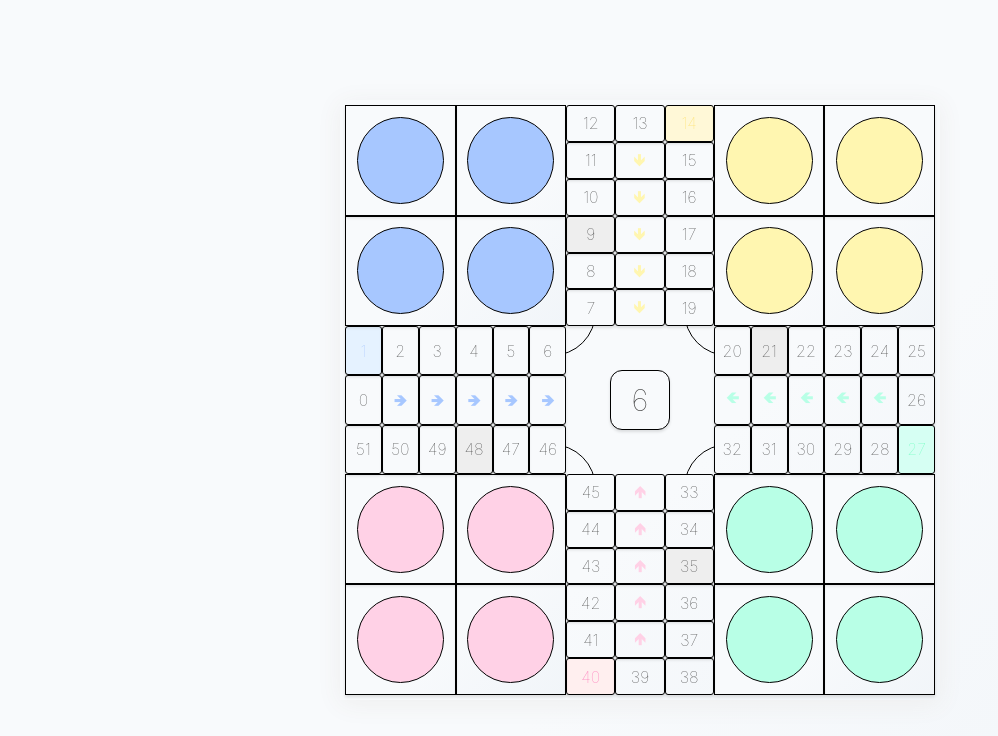
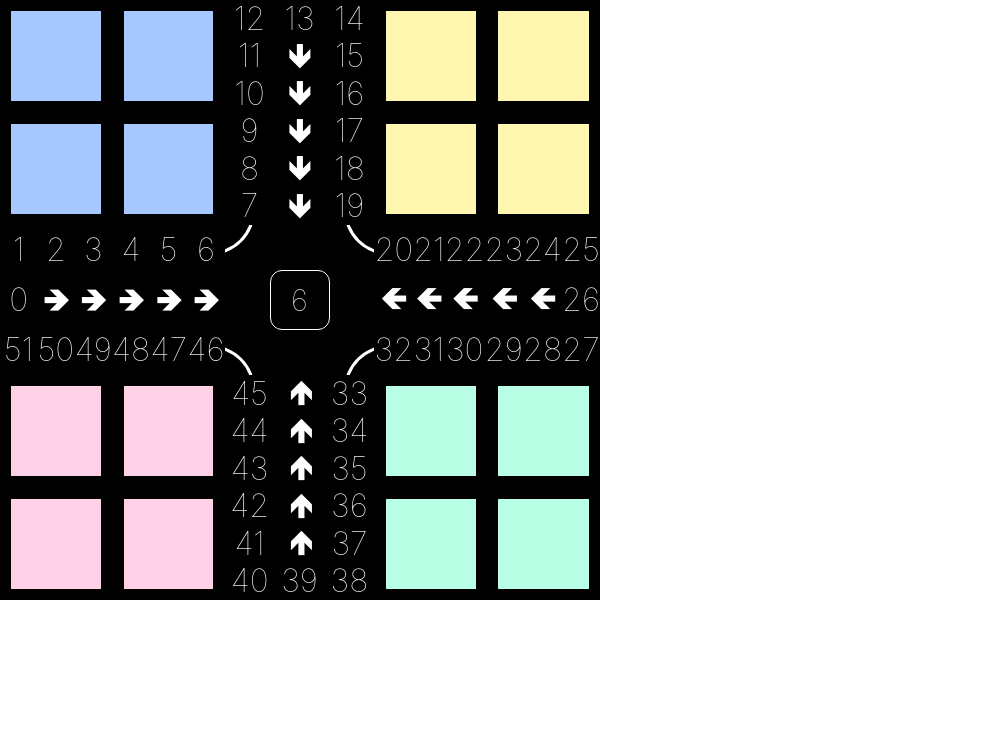
Before and after one commit to Kwshal/LUDO, a plain HTML site: page index.html in a window 1280 px wide. Shown: the whole page, without its empty margins (0-998 px from the left). Drawn offline with Linux system fonts and the light colour scheme.

Commit message:
darkness

```diff
--- a/style.css
+++ b/style.css
@@ -28,7 +28,6 @@
     --dice-dot: #cbd5e1;
     --text-dark: #222;
     --grey-dark: #444;
-    --grey-border: #000000;
     --grey-bg: #eeeeee;
 }
 
@@ -37,23 +36,16 @@
     padding: 0;
     box-sizing: border-box;
     user-select: none;
-    color: var(--grey-dark);
+    color: whitesmoke;
     font-family: 'Inter', 'Arial', sans-serif;
     font-weight: 100;
     line-height: 0;
     /* letter-spacing: 0.02em; */
 }
 
-body {
-    background: var(--board-bg);
-    min-height: 100vh;
-    display: flex;
-    align-items: center;
-    justify-content: center;
-    perspective: 1900px;
-    transform-style: preserve-3d;
+/* body {
     background-color: var(--grey-dark);
-}
+} */
 
 #board {
     width: 100%;
@@ -66,18 +58,15 @@ body {
         "path-4 finish path-2"
         "home-4 path-3 home-3";
     /* gap: 1%; */
-    background: var(--board-bg);
-    /* border-radius: 24px; */
-    box-shadow: 0 4px 24px 0 var(--grey-bg);
-    background-color: var(--grey-dark);
-    padding: 5px;
+    background-color: black;
+    /* padding: 5px; */
 }
 
 
 .home-square {
     box-sizing: border-box;
     display: grid;
-    background: var(--board-bg);
+    /* background: rgb(0, 0, 0); */
     /* border-radius: 12px; */
     grid-template: 1fr 1fr / 1fr 1fr;
     /* gap: 8px; */
@@ -119,13 +108,12 @@ body {
 
 .path-cont {
     display: grid;
-    /* border: var(--border); */
 
     /* background-color: var(--lightgrey); */
     box-sizing: border-box;
     /* padding: 4px; */
     /* gap: 3px; */
-    border-radius: 4px;
+    /* border-radius: 4px; */
 }
 
 .path-cont-1 {
@@ -156,7 +144,6 @@ body {
 
 .finish-square {
     grid-area: finish;
-    /* border: 1px solid #000; */
     display: flex;
     align-items: center;
     justify-content: center;
@@ -167,12 +154,12 @@ body {
 .finish-square .direct {
     height: 60%;
     width: 60%;
-    border: 1px solid var(--grey-border);
     border-radius: 50%;
     position: absolute;
     user-select: none;
     animation: blink 1.5s infinite;
     z-index: 1000;
+    border: 3px solid #fff;
 }
 
 @keyframes blinkk {
@@ -211,21 +198,20 @@ body {
 
 .place-square {
     /* background-color: #00000080; */
-    /* border-radius: 10px; */
-    border: .5px solid var(--grey-border);
+    border-radius: 10px;
     /* border-bottom: 2px solid var(--grey-border); */
     z-index: 1999;
 }
 
 .move-square {
-    box-shadow: 0 2px var(--shadow-light);
-    border: .5px solid var(--grey-border);
+    /* box-shadow: 0 2px var(--shadow-light); */
     /* border-bottom: 2px solid var(--grey-border); */
-    border-radius: 3px;
+    /* border-radius: 3px; */
     display: flex;
     align-items: center;
     justify-content: center;
     position: relative;
+    font-size: 2em;
 }
 
 .move-square,
@@ -233,12 +219,12 @@ body {
     display: flex;
     align-items: center;
     justify-content: center;
-    /* border-radius: 4px; */
+    border-radius: 4px;
     cursor: pointer;
     /* transition: box-shadow 0.3s;
     transition-delay: 1000ms; */
     position: relative;
-    box-shadow: 0px 2px 3px 0px #0000001e;
+    /* box-shadow: 0px 2px 3px 0px var(--shadow-light); */
 
 }
 
@@ -259,12 +245,11 @@ body {
 .token {
     width: 80%;
     aspect-ratio: 1;
-    border-radius: 50%;
+    /* border-radius: 50%; */
     cursor: pointer;
     transition: transform 0.2s;
     z-index: 2;
-    background: white;
-    border: 1px solid var(--grey-border);
+    /* background: white; */
     /* border-bottom: 2px solid var(--grey-border); */
 }
 
@@ -289,38 +274,6 @@ body {
 }
 
 
-.stop {
-    /* border-color: #555555; */
-    background-color: var(--grey-bg);
-}
-
-.blue-stop {
-    /* border-color: var(--token-blue-soft); */
-    background-color: var(--token-blue-softest);
-    color: var(--token-blue-soft);
-    /* box-shadow: 0 2px 3px var(--token-blue-soft); */
-}
-
-.yellow-stop {
-    /* border-color: var(--token-yellow-soft); */
-    background-color: var(--token-yellow-softest);
-    color: var(--token-yellow);
-    /* box-shadow: 0 2px 3px var(--token-yellow-soft); */
-}
-
-.pink-stop {
-    /* border-color: var(--token-pink-soft); */
-    background-color: var(--token-pink-softest);
-    color: var(--token-pink);
-    /* box-shadow: 0 2px 3px var(--token-pink-soft); */
-}
-
-.green-stop {
-    /* border-color: var(--token-green-soft); */
-    background-color: var(--token-green-softest);
-    color: var(--token-green);
-    /* box-shadow: 0 2px 3px var(--token-green-soft); */
-}
 
 #current-player {
     position: absolute;
@@ -332,13 +285,13 @@ body {
     width: 60px;
     height: 60px;
     border-radius: 12px;
-    background-color: var(--dice-bg);
+    background-color: transparent;
     box-shadow: 0px 2px 3px 0px #0000001e;
-    border: .5px solid var(--grey-border);
     font-size: 30px;
+    border: 1px solid #fff;
 }
 
-/* Arrow symbol for final squares before finish */
+
 .final-arrow {
     font-size: 1em;
     font-weight: bold;
@@ -349,19 +302,21 @@ body {
     width: 100%;
     user-select: none;
     pointer-events: none;
+    color: #fff;
 }
 .final-arrow.blue {
-    color: var(--token-blue-soft);
+    /* color: var(--token-blue-soft); */
+    rotate: 0deg;
 }
 .final-arrow.yellow {
-    color: var(--token-yellow-soft);
+    /* color: var(--token-yellow-soft); */
     rotate: 90deg;
 }
 .final-arrow.pink {
-    color: var(--token-pink-soft);
+    /* color: var(--token-pink-soft); */
     rotate: -90deg;
 }
 .final-arrow.green {
-    color: var(--token-green-soft);
+    /* color: var(--token-green-soft); */
     rotate: 180deg;
 }
```
